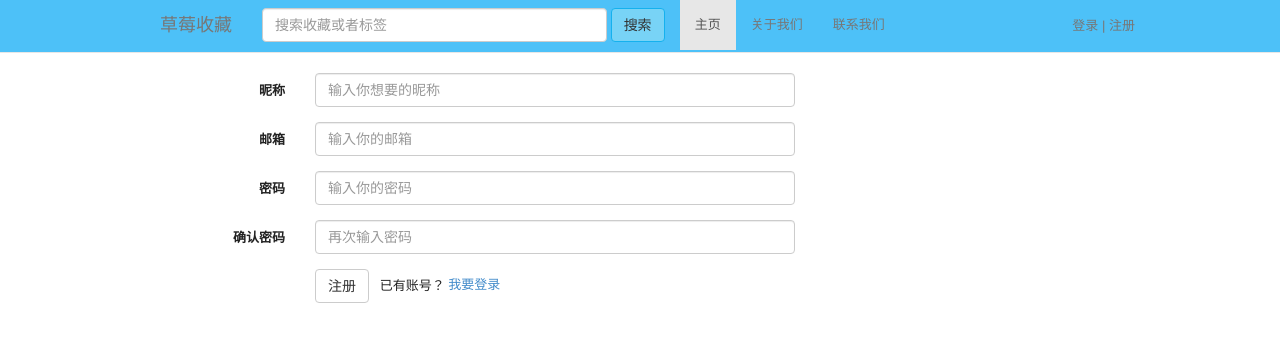
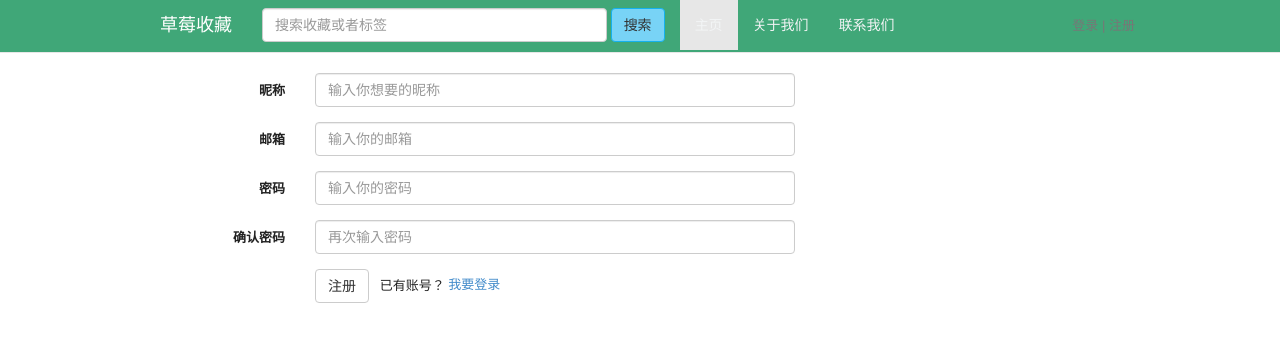
Before and after one commit to halixaoqiu/bookmarkphp, a PHP site: page /register.php in a window 1280 px wide. Shown: the top 342 px of the page. Run offline with PHP 8.4, Linux system fonts and the light colour scheme; some libraries are stand-ins or nearby versions.

Commit message:
add navigation style

```diff
--- a/control/navigation.php
+++ b/control/navigation.php
@@ -24,9 +24,9 @@
 		</div>
 		<div>
 			<ul class="nav navbar-nav">
-				<li class="active"><a href="index.php">主页</a></li>
-				<li><a href="#about">关于我们</a></li>
-				<li><a href="#contact">联系我们</a></li>
+				<li class="active"><a class="top-nav-link" href="index.php">主页</a></li>
+				<li><a class="top-nav-link" href="#about">关于我们</a></li>
+				<li><a class="top-nav-link" href="#contact">联系我们</a></li>
 			</ul>
 		</div>
 		<div>
--- a/static/bookmark.css
+++ b/static/bookmark.css
@@ -42,10 +42,10 @@
 	margin: 0;
 }
 .navbar-default {
-	background-color: #4DC1F8;
+	background-color: #40A778;
 }
 .navbar-brand {
-	color: #FFF;
+	color: #FFF !important;
 }
 .btn-top-search {
 color: #333;
@@ -123,3 +123,10 @@
 	border-radius: 3px;
 	text-decoration: none;
 }
+.top-nav-link {
+	text-align: center;
+	display: block;
+	color: #f2f4f5 !important;
+	text-shadow: 0 1px 1px rgba(0,0,0,0);
+	font-size: 14px;
+}
```
